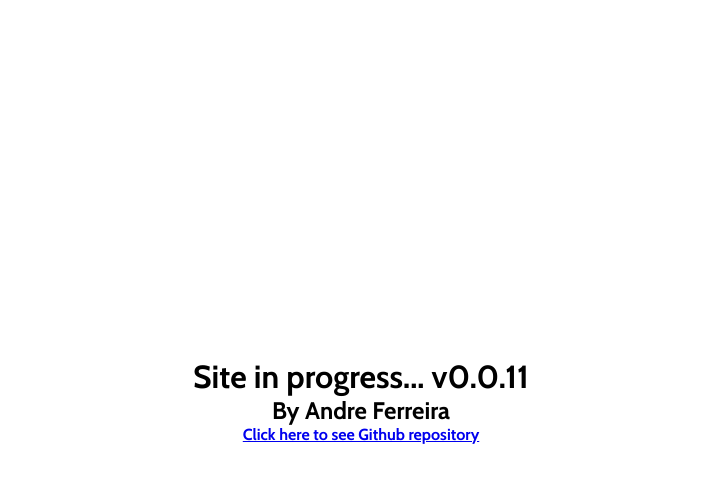
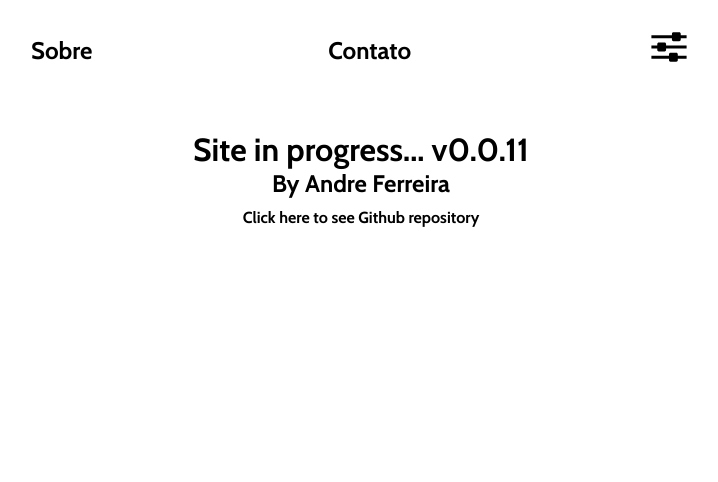
Before and after one commit to andre2l2/my-website, a Next.js app: page / in a window 1280 px wide. Shown: the top 482 px of the page, without its empty margins (279-997 px from the left). Built offline with nearby package versions, Linux system fonts and the light colour scheme.

Commit message:
:fire: update files

```diff
--- a/components/atoms/html/header/header.atoms.tsx
+++ b/components/atoms/html/header/header.atoms.tsx
@@ -1,5 +1,17 @@
 import React from 'react';
+import styled from 'styled-components';
+
+const HeaderStyled = styled.header`
+	padding: 20px;
+	max-width: 720px;
+	height: 100px;
+	margin: 0 auto;
+
+	display: flex;
+	justify-content: space-between;
+	align-items: center;
+`;
 
 export const Header: React.FC = ({ children }) => {
-	return <header>{children}</header>;
+	return <HeaderStyled>{children}</HeaderStyled>;
 };
--- a/components/atoms/html/link/link.atoms.tsx
+++ b/components/atoms/html/link/link.atoms.tsx
@@ -1,10 +1,26 @@
 import React from 'react';
-import { LinkType } from './link.type';
+import styled, { css } from 'styled-components';
 
-export const Link: React.FC<LinkType> = ({ children, href, target }) => {
+import { LinkStyledType, LinkType } from './link.type';
+
+const LinkStyled = styled.a<LinkStyledType>`
+	color: black;
+	outline: none;
+	text-decoration: none;
+	padding: 10px;
+
+	${({ size }) =>
+		size === 'lg'
+			? css`
+					font-size: 24px;
+			  `
+			: null}
+`;
+
+export const Link: React.FC<LinkType> = ({ children, href, target, size }) => {
 	return (
-		<a href={href} target={target}>
+		<LinkStyled href={href} target={target} size={size}>
 			{children}
-		</a>
+		</LinkStyled>
 	);
 };
--- a/components/atoms/html/link/link.type.ts
+++ b/components/atoms/html/link/link.type.ts
@@ -1,4 +1,9 @@
+export type LinkStyledType = {
+	size: 'sm' | 'lg';
+};
+
 export type LinkType = {
 	href: string;
+	size?: 'sm' | 'lg';
 	target?: '_blank' | '_parent' | '_self' | '_top';
 };
--- /dev/null
+++ b/components/molecules/header/header.molecules.tsx
@@ -0,0 +1,21 @@
+import React from 'react';
+
+import { Header } from '../../atoms/html/header/header.atoms';
+import { Link } from '../../atoms/html/link/link.atoms';
+import { Img } from '../../atoms/html/img/img.atoms';
+
+export const HeaderMolecules: React.FC = () => {
+	return (
+		<Header>
+			<Link href="#" size="lg">
+				Sobre
+			</Link>
+			<Link href="#" size="lg">
+				Contato
+			</Link>
+			<Link href="#" size="lg">
+				<Img src="/images/settings-icon.svg" alt="Icon Settigns" />
+			</Link>
+		</Header>
+	);
+};
--- a/pages/index.tsx
+++ b/pages/index.tsx
@@ -5,10 +5,10 @@ import packageJson from '../package.json';
 import { Title } from '../components/atoms/html/title/title.atoms';
 import { Link } from '../components/atoms/html/link/link.atoms';
 import { HeadMolecules } from '../components/molecules/head/head.molecules';
+import { HeaderMolecules } from '../components/molecules/header/header.molecules';
 
 const Center = styled.div`
-	height: 100vh;
-	width: 100%;
+	margin-top: 30px;
 	display: flex;
 	flex-direction: column;
 	justify-content: center;
@@ -19,6 +19,7 @@ const IndexPage: React.FC = () => {
 	return (
 		<Fragment>
 			<HeadMolecules />
+			<HeaderMolecules />
 			<Center>
 				<Title type="h1">Site in progress... v{packageJson.version}</Title>
 				<Title type="h2">By Andre Ferreira</Title>
```
Also changed, not shown: public/images/settings-icon.svg (added).
